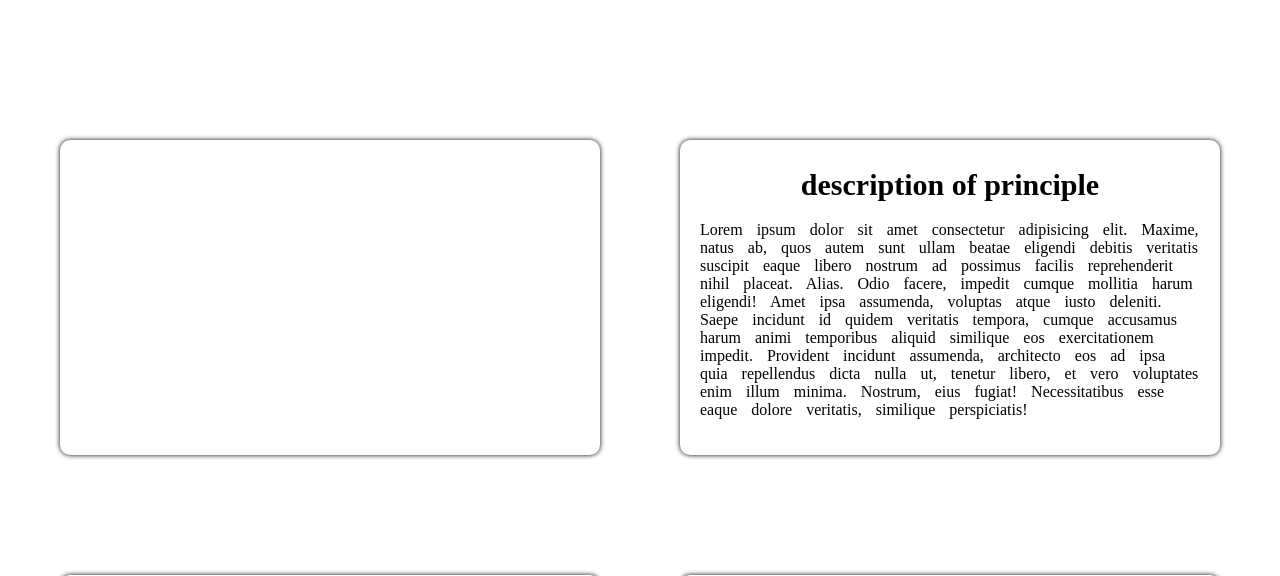
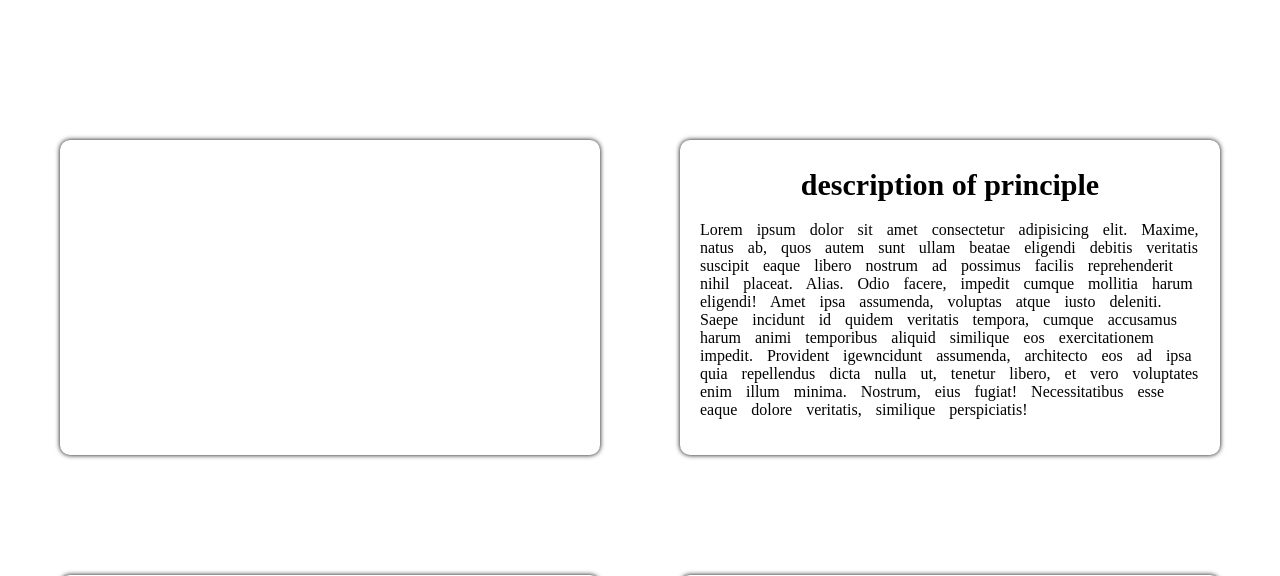
Before and after one commit to Amit244kumar/school-system, a Django app: page / in a window 1280 px wide; the page is wider, and only the part inside the window is pictured. Shown: the part 600-1176 px from the top of that part. Run offline with Django 4.2, Linux system fonts and the light colour scheme; some libraries are stand-ins or nearby versions.

Commit message:
second commit

```diff
--- a/template/TeacherPortal/index.html
+++ b/template/TeacherPortal/index.html
@@ -52,7 +52,7 @@
                  <h1 id="desscription-about-principle" class="heading">description of principle</h1>
                  <p id="about-principle">Lorem ipsum dolor sit amet consectetur adipisicing elit. Maxime, natus ab, quos autem sunt ullam beatae eligendi debitis veritatis suscipit eaque libero nostrum ad possimus facilis reprehenderit nihil placeat. Alias.
                  Odio facere, impedit cumque mollitia harum eligendi! Amet ipsa assumenda, voluptas atque iusto deleniti. Saepe incidunt id quidem veritatis tempora, cumque accusamus harum animi temporibus aliquid similique eos exercitationem impedit.
-                 Provident incidunt assumenda, architecto eos ad ipsa quia repellendus dicta nulla ut, tenetur libero, et vero voluptates enim illum minima. Nostrum, eius fugiat! Necessitatibus esse eaque dolore veritatis, similique perspiciatis!
+                 Provident igewncidunt assumenda, architecto eos ad ipsa quia repellendus dicta nulla ut, tenetur libero, et vero voluptates enim illum minima. Nostrum, eius fugiat! Necessitatibus esse eaque dolore veritatis, similique perspiciatis!
                 </p>
             </div>
         </section>
```
